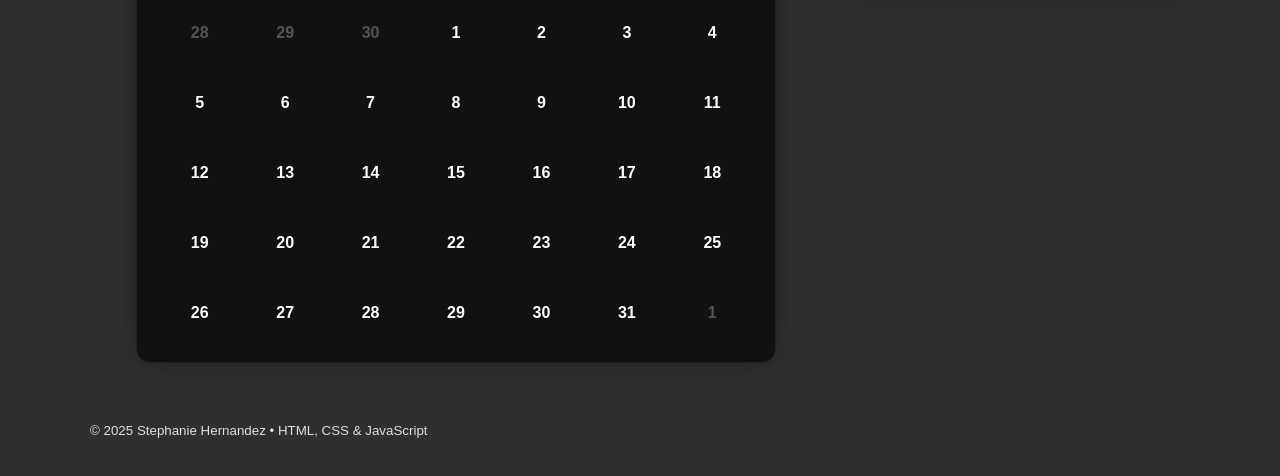
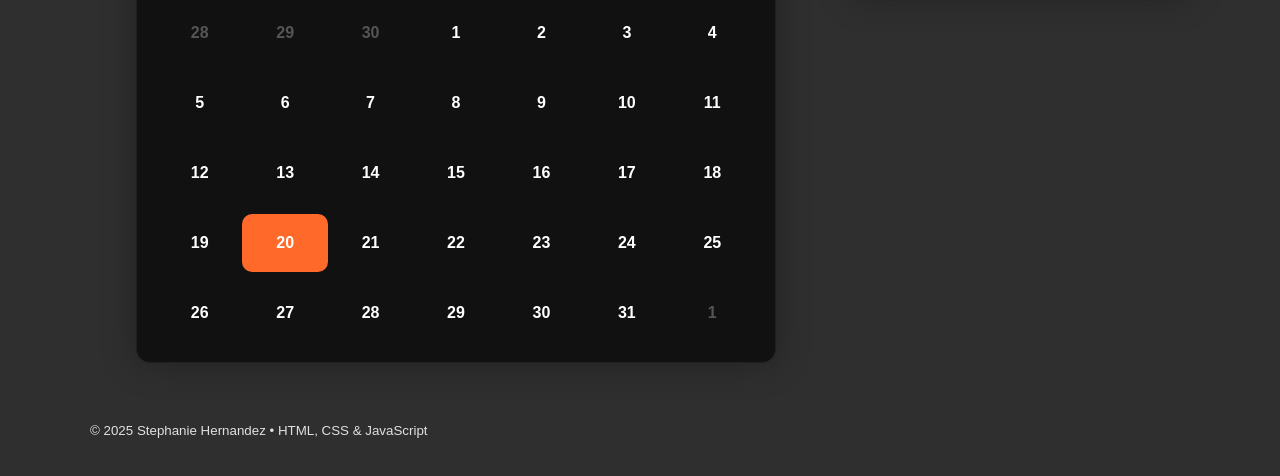
Before and after one commit to shernandez13/calender-app, a plain HTML site: page index.html in a window 1280 px wide. Shown: the part 312-788 px from the top of the page. Drawn offline with Linux system fonts and the light colour scheme.

Commit message:
fixing dates
The dates of my calender wasnt highlighting the last thing the user clicked on so i tried to fix it

```diff
--- a/script.js
+++ b/script.js
@@ -1,20 +1,26 @@
 document.addEventListener('DOMContentLoaded', () => {
-  // --- DOM refs ---
-  const monthYear    = document.getElementById('month-year');
-  const daysContainer= document.getElementById('days');
-  const prevButton   = document.getElementById('prev');
-  const nextButton   = document.getElementById('next');
-  const dayLabel     = document.getElementById('dayLabel');
-  const eventList    = document.getElementById('eventList');
-  const filtersForm  = document.getElementById('filters');
-  const qInput       = document.getElementById('q');
+  // ----- DOM -----
+  const monthYear     = document.getElementById('month-year');
+  const daysContainer = document.getElementById('days');
+  const prevButton    = document.getElementById('prev');
+  const nextButton    = document.getElementById('next');
+  const dayLabel      = document.getElementById('dayLabel');
+  const eventList     = document.getElementById('eventList');
+  const filtersForm   = document.getElementById('filters');
+  const qInput        = document.getElementById('q');
 
-  // --- helpers/data ---
+  // ----- Data / helpers -----
   const months = ['January','February','March','April','May','June','July','August','September','October','November','December'];
-  const today = new Date();
-  const ymd = d => new Date(d.getFullYear(), d.getMonth(), d.getDate()).toISOString().slice(0,10);
+  const today  = new Date();
+  const ymd = (d) => {
+    const dd = new Date(d.getFullYear(), d.getMonth(), d.getDate());
+    const y  = dd.getFullYear();
+    const m  = String(dd.getMonth() + 1).padStart(2, '0');
+    const da = String(dd.getDate()).padStart(2, '0');
+    return `${y}-${m}-${da}`;
+  };
 
-  // Demo events (subset-of-data requirement)
+  // Demo events
   const EVENTS = [
     { date: '2025-10-18', title: 'Intro to JS Workshop', category: 'workshop' },
     { date: '2025-10-20', title: 'Basketball Open Gym',  category: 'sports'   },
@@ -23,114 +29,120 @@ document.addEventListener('DOMContentLoaded', () => {
     { date: '2025-11-03', title: 'Club Fair',            category: 'club'     }
   ];
 
-  // State
-  let currentDate  = new Date();
-  let selectedYMD  = ymd(today); // default: highlight today on first load
+  // ----- State -----
+  let currentDate = new Date();
+  // Default selection = today (orange at first load)
+  let selectedYMD = ymd(today);
 
   function renderCalendar(date) {
-    const year = date.getFullYear();
+    const year  = date.getFullYear();
     const month = date.getMonth();
-    const firstDay = new Date(year, month, 1).getDay();
-    const lastDay  = new Date(year, month + 1, 0).getDate();
 
-    // filters
-    const selectedCats = new Set([...new FormData(filtersForm).getAll('category')]);
-    const q = (qInput?.value || '').trim().toLowerCase();
-
-    // header
+    // Header
     monthYear.textContent = `${months[month]} ${year}`;
     daysContainer.innerHTML = '';
 
-    // --- prev-month padding ---
+    // Active filters
+    const formData = new FormData(filtersForm);
+    const selectedCats = new Set(formData.getAll('category'));
+    const q = (qInput && qInput.value ? qInput.value : '').trim().toLowerCase();
+
+    // Month metrics
+    const firstDayOfMonth = new Date(year, month, 1).getDay();           // 0..6
+    const daysInMonth     = new Date(year, month + 1, 0).getDate();      // 28..31
+
+    // --- Leading padding (prev month) ---
     const prevMonthLastDay = new Date(year, month, 0).getDate();
-    for (let i = firstDay; i > 0; i--) {
-      const dayDiv = document.createElement('div');
-      dayDiv.className = 'day fade';
-      dayDiv.tabIndex = 0;
-      dayDiv.innerHTML = `<div class="date">${prevMonthLastDay - i + 1}</div>`;
-      daysContainer.appendChild(dayDiv);
+    for (let i = firstDayOfMonth; i > 0; i--) {
+      const d = document.createElement('div');
+      d.className = 'day fade';
+      d.tabIndex = 0;
+      d.innerHTML = `<div class="date">${prevMonthLastDay - i + 1}</div>`;
+      daysContainer.appendChild(d);
     }
 
-    // --- current month days ---
-    for (let i = 1; i <= lastDay; i++) {
-      const cellDate = new Date(year, month, i);
+    // --- Current month days ---
+    for (let dayNum = 1; dayNum <= daysInMonth; dayNum++) {
+      const cellDate = new Date(year, month, dayNum);
       const cellStr  = ymd(cellDate);
 
-      // cell
-      const dayDiv = document.createElement('div');
-      dayDiv.className = 'day';
-      dayDiv.tabIndex = 0;
+      const cell = document.createElement('div');
+      cell.className = 'day';
+      cell.tabIndex = 0;
 
-      // number
       const dateEl = document.createElement('div');
       dateEl.className = 'date';
-      dateEl.textContent = i;
+      dateEl.textContent = dayNum;
+      cell.appendChild(dateEl);
 
-      // events for this day (respect filters)
+      // Real "today" hint (ring only)
+      if (
+        dayNum === today.getDate() &&
+        month  === today.getMonth() &&
+        year   === today.getFullYear()
+      ) {
+        cell.classList.add('is-today');
+      }
+
+      // Selected highlight (orange)
+      if (cellStr === selectedYMD) {
+        cell.classList.add('selected');
+      }
+
+      // Filter events for this exact date
       const dayEvents = EVENTS.filter(e => {
         if (e.date !== cellStr) return false;
         if (!selectedCats.has(e.category)) return false;
-        if (q && !e.title.toLowerCase().includes(q)) return false;
+        if (q && e.title.toLowerCase().indexOf(q) === -1) return false;
         return true;
       });
 
-      // mark real "today" with a subtle ring (informational only)
-      if (
-        i === today.getDate() &&
-        month === today.getMonth() &&
-        year  === today.getFullYear()
-      ) {
-        dayDiv.classList.add('is-today');
-      }
-
-      // selected day gets the orange fill
-      if (cellStr === selectedYMD) {
-        dayDiv.classList.add('selected');
-      }
-
-      // click & keyboard: move selection + update aside
+      // Interactions
       function selectThisDay() {
         const prevSel = daysContainer.querySelector('.day.selected');
         if (prevSel) prevSel.classList.remove('selected');
         selectedYMD = cellStr;
-        dayDiv.classList.add('selected');
+        cell.classList.add('selected');
         showDay(cellDate, dayEvents);
       }
-      dayDiv.addEventListener('click', selectThisDay);
-      dayDiv.addEventListener('keydown', (e) => {
+
+      cell.addEventListener('click', selectThisDay);
+      cell.addEventListener('keydown', (e) => {
         if (e.key === 'Enter' || e.key === ' ') { e.preventDefault(); selectThisDay(); }
       });
 
-      // compose
-      dayDiv.appendChild(dateEl);
-      daysContainer.appendChild(dayDiv);
+      daysContainer.appendChild(cell);
     }
 
-    // --- next-month padding ---
-    const tail = 7 - new Date(year, month + 1, 0).getDay() - 1;
-    for (let i = 1; i <= tail; i++) {
-      const dayDiv = document.createElement('div');
-      dayDiv.className = 'day fade';
-      dayDiv.tabIndex = 0;
-      dayDiv.innerHTML = `<div class="date">${i}</div>`;
-      daysContainer.appendChild(dayDiv);
+    // --- Trailing padding (next month) ---
+    // Number of cells already placed in the row after finishing the month:
+    const usedCellsThisRow = (firstDayOfMonth + daysInMonth) % 7;
+    const trailing = usedCellsThisRow === 0 ? 0 : (7 - usedCellsThisRow);
+    for (let i = 1; i <= trailing; i++) {
+      const d = document.createElement('div');
+      d.className = 'day fade';
+      d.tabIndex = 0;
+      d.innerHTML = `<div class="date">${i}</div>`;
+      daysContainer.appendChild(d);
     }
 
-    // ensure the aside reflects the currently selected day if it's visible
-    const selectedEl = daysContainer.querySelector('.day.selected');
-    if (selectedEl) {
-      // compute events for selectedYMD with current filters
-      const d = new Date(selectedYMD);
-      const filtered = EVENTS.filter(e => {
+    // Ensure aside matches current selected day (if visible & matches filters)
+    if (selectedYMD) {
+      const selParts = selectedYMD.split('-').map(n => parseInt(n, 10));
+      const selDateObj = new Date(selParts[0], selParts[1]-1, selParts[2]);
+
+      const selectedEvents = EVENTS.filter(e => {
         if (e.date !== selectedYMD) return false;
         if (!selectedCats.has(e.category)) return false;
-        if (q && !e.title.toLowerCase().includes(q)) return false;
+        if (q && e.title.toLowerCase().indexOf(q) === -1) return false;
         return true;
       });
-      showDay(d, filtered);
-    } else {
-      // if selection isn't in this month view, clear the aside label but keep previous list
-      dayLabel.textContent = `${months[month]} ${year}`;
+
+      // Only update the aside if the selected day is within the shown month grid
+      const isInThisView =
+        selDateObj.getMonth() === month && selDateObj.getFullYear() === year;
+      if (isInThisView) showDay(selDateObj, selectedEvents);
+      else dayLabel.textContent = `${months[month]} ${year}`;
     }
   }
 
@@ -148,7 +160,7 @@ document.addEventListener('DOMContentLoaded', () => {
     }
   }
 
-  // --- nav & filters ---
+  // --- Nav & filters ---
   prevButton.addEventListener('click', () => {
     currentDate.setMonth(currentDate.getMonth() - 1);
     renderCalendar(currentDate);
@@ -160,6 +172,6 @@ document.addEventListener('DOMContentLoaded', () => {
   filtersForm.addEventListener('change', () => renderCalendar(currentDate));
   if (qInput) qInput.addEventListener('input', () => renderCalendar(currentDate));
 
-  // initial render
+  // First render
   renderCalendar(currentDate);
 });
--- a/style.css
+++ b/style.css
@@ -176,3 +176,27 @@ footer.container{ margin-top: 30px; opacity:.85; }
 @media (prefers-reduced-motion: reduce){
   .btn, .days > .day{ transition: none; }
 }
+
+/* --- Selection & today ring (add at end) --- */
+
+/* Orange fill for the user's current selection */
+.days > .day.selected,
+.days > .day.selected:hover,
+.days > .day.selected:focus-visible{
+  background: var(--today) !important;
+  color: #fff !important;
+}
+
+/* Subtle ring for the actual current day (informational only) */
+.days > .day.is-today{
+  box-shadow: inset 0 0 0 2px rgba(255,106,42,.35);
+}
+
+/* Padding cells shouldn't act clickable */
+.days > .day.fade{
+  color: #555;
+  pointer-events: none; /* ignore clicks */
+}
+
+/* Remove the subtle ring on the real current day */
+.days > .day.is-today{ box-shadow: none !important; }
```
